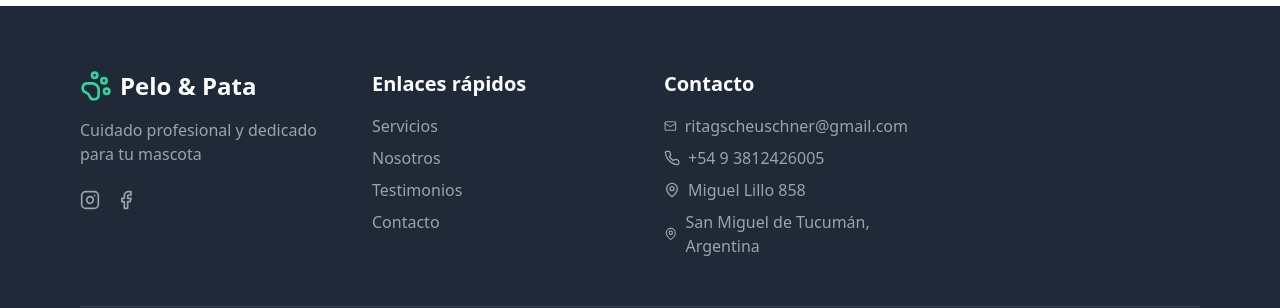
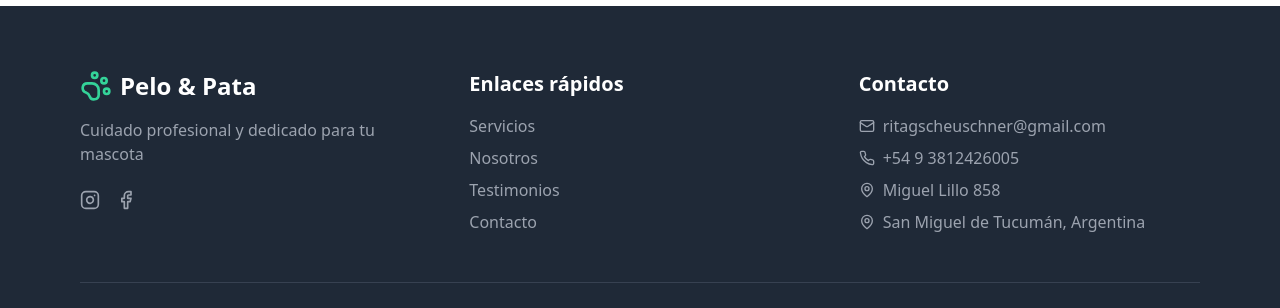
Before and after one commit to gottschn/Pelo-Pata, a React (Vite) app: page / in a window 1280 px wide. Shown: the part 3576-3884 px from the top of the page. Built offline with nearby package versions, Linux system fonts and the light colour scheme.

Commit message:
Center footer

```diff
--- a/src/components/Footer.tsx
+++ b/src/components/Footer.tsx
@@ -8,7 +8,7 @@
   return (
     <footer className="bg-gray-800 text-white py-16">
       <div className="max-w-6xl mx-auto px-4">
-        <div className="grid grid-cols-1 md:grid-cols-4 gap-12">
+        <div className="grid grid-cols-1 md:grid-cols-3 gap-12">
           <div className="space-y-4">
             <div className="flex items-center space-x-2">
               <Paw className="w-8 h-8 text-emerald-400" />
```
